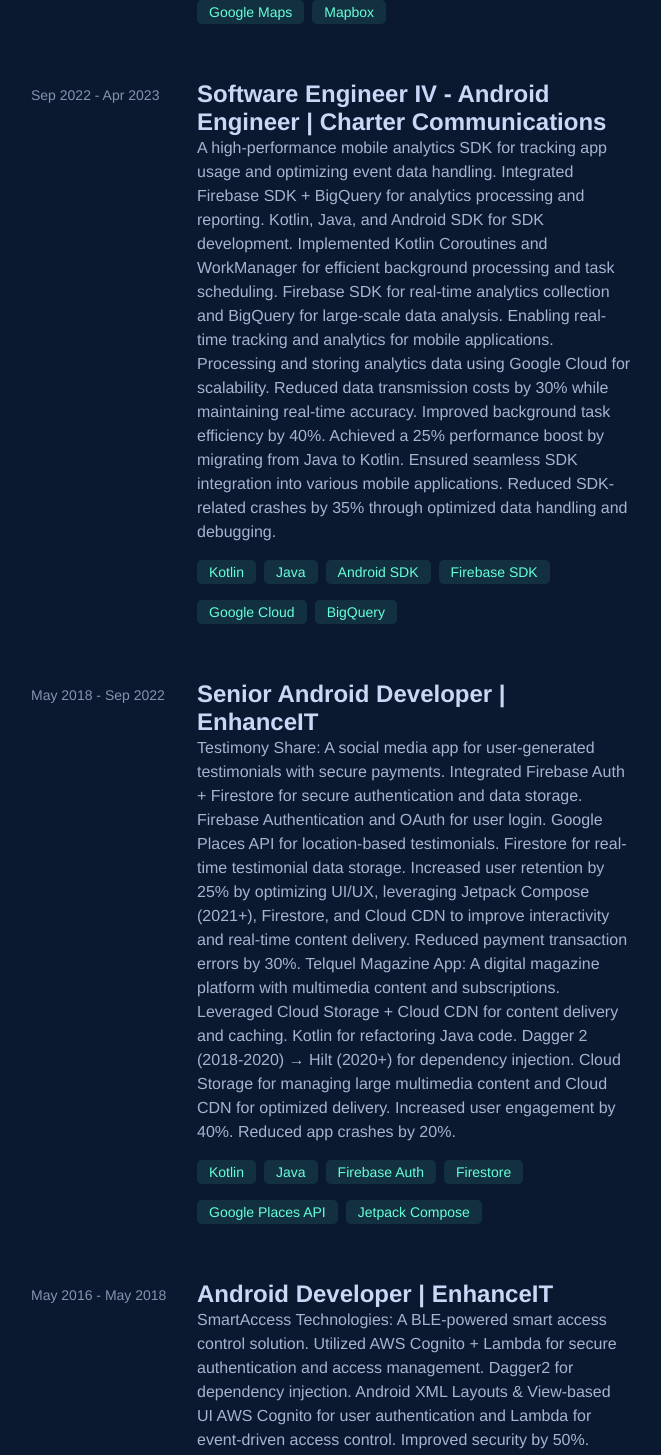
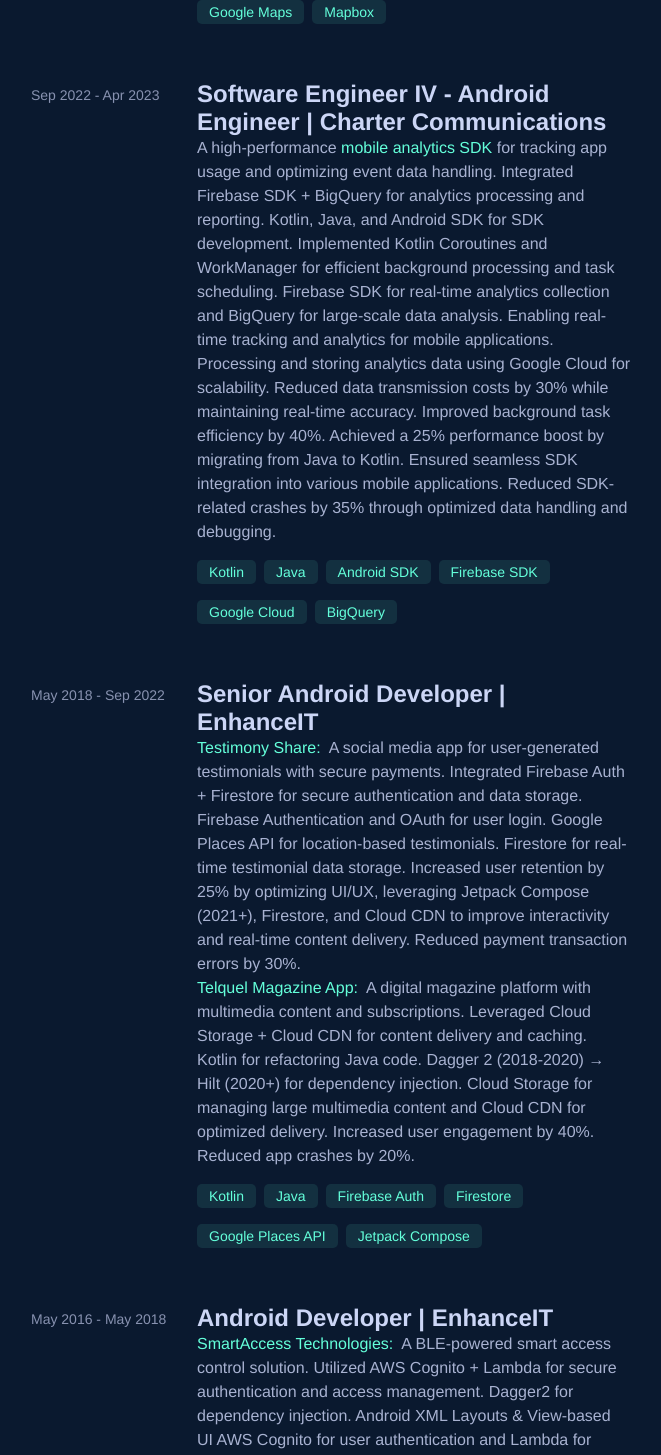
Before and after one commit to TonyStarkWiz/MyProtfolioWebsite, a React (Create React App) app in the folder client/: page / in a window 1280 px wide. Shown: the part 1413-2868 px from the top of the page, without its empty margins (429-1090 px from the left). Built offline with nearby package versions, Linux system fonts and the light colour scheme; the HTML template or start-up script is replaced by a standard one.

Commit message:
Updated experience section and hyperlinks

```diff
--- a/client/package.json
+++ b/client/package.json
@@ -1,7 +1,7 @@
 {
   "name": "my-protfolio-website",
   "version": "1.0.0",
-  "homepage": "https://TonyStarkWiz.github.io/MyProtfolioWebsite/",
+  "homepage": "https://tonystarkwiz.github.io/MyProtfolioWebsite/",
   "description": "",
   "name": "client",
   "version": "0.1.0",
--- a/client/src/App.js
+++ b/client/src/App.js
@@ -44,7 +44,16 @@
       <div className="details">
         <h3>Software Engineer IV - Android Engineer | Charter Communications</h3>
         <p>
-        A high-performance mobile analytics SDK for tracking app usage and optimizing event data handling.
+        A high-performance
+
+        <a
+    href="https://play.google.com/store/apps/details?id=com.spectrum.tv.android.tvsa&hl=en_US"
+    target="_blank"
+    rel="noopener noreferrer">
+     &nbsp;mobile analytics SDK&nbsp;
+  </a>
+
+for tracking app usage and optimizing event data handling.
 Integrated Firebase SDK + BigQuery for analytics processing and reporting.
 Kotlin, Java, and Android SDK for SDK development.
 Implemented Kotlin Coroutines and WorkManager for efficient background processing and task scheduling.
@@ -73,14 +82,24 @@
       <div className="details">
         <h3>Senior Android Developer | EnhanceIT</h3>
         <p>
-        Testimony Share: A social media app for user-generated testimonials with secure payments.
+        <a
+    href="https://play.google.com/store/apps/details?id=com.TestimonyShare.android"
+    target="_blank"
+    rel="noopener noreferrer">
+     Testimony Share:&nbsp;
+  </a> A social media app for user-generated testimonials with secure payments.
 Integrated Firebase Auth + Firestore for secure authentication and data storage.
 Firebase Authentication and OAuth for user login.
 Google Places API for location-based testimonials.
 Firestore for real-time testimonial data storage.
 Increased user retention by 25% by optimizing UI/UX, leveraging Jetpack Compose (2021+), Firestore, and Cloud CDN to improve interactivity and real-time content delivery.
 Reduced payment transaction errors by 30%.
-Telquel Magazine App: A digital magazine platform with multimedia content and subscriptions.
+<a
+    href="https://play.google.com/store/apps/details?id=com.mobiblanc.telquel"
+    target="_blank"
+    rel="noopener noreferrer">
+     <br /> Telquel Magazine App:&nbsp;
+  </a> A digital magazine platform with multimedia content and subscriptions.
 Leveraged Cloud Storage + Cloud CDN for content delivery and caching.
 Kotlin for refactoring Java code.
 Dagger 2 (2018-2020) → Hilt (2020+) for dependency injection.
@@ -104,14 +123,24 @@
       <div className="details">
         <h3>Android Developer | EnhanceIT</h3>
         <p>
-        SmartAccess Technologies: A BLE-powered smart access control solution.
+        <a
+    href="https://play.google.com/store/apps/details?id=com.smartaccesstechnologies.smartaccess"
+    target="_blank"
+    rel="noopener noreferrer">
+     SmartAccess Technologies:&nbsp;
+  </a> A BLE-powered smart access control solution.
 Utilized AWS Cognito + Lambda for secure authentication and access management.
 Dagger2 for dependency injection.
 Android XML Layouts & View-based UI
 AWS Cognito for user authentication and Lambda for event-driven access control.
 Improved security by 50%.
 Increased user satisfaction by 15%.
-Tehillim: A personalized daily prayer application.
+<a
+    href="https://play.google.com/store/apps/details?id=org.chabad.tehillim"
+    target="_blank"
+    rel="noopener noreferrer">
+     <br /> Tehillim:&nbsp;
+  </a> A personalized daily prayer application.
 Integrated Firebase Realtime Database for synchronized user preferences.
 Firebase Realtime Database for dynamic prayer content.
 Implemented FragmentManager & Intent-based Navigation for UI Flow Management.
```
